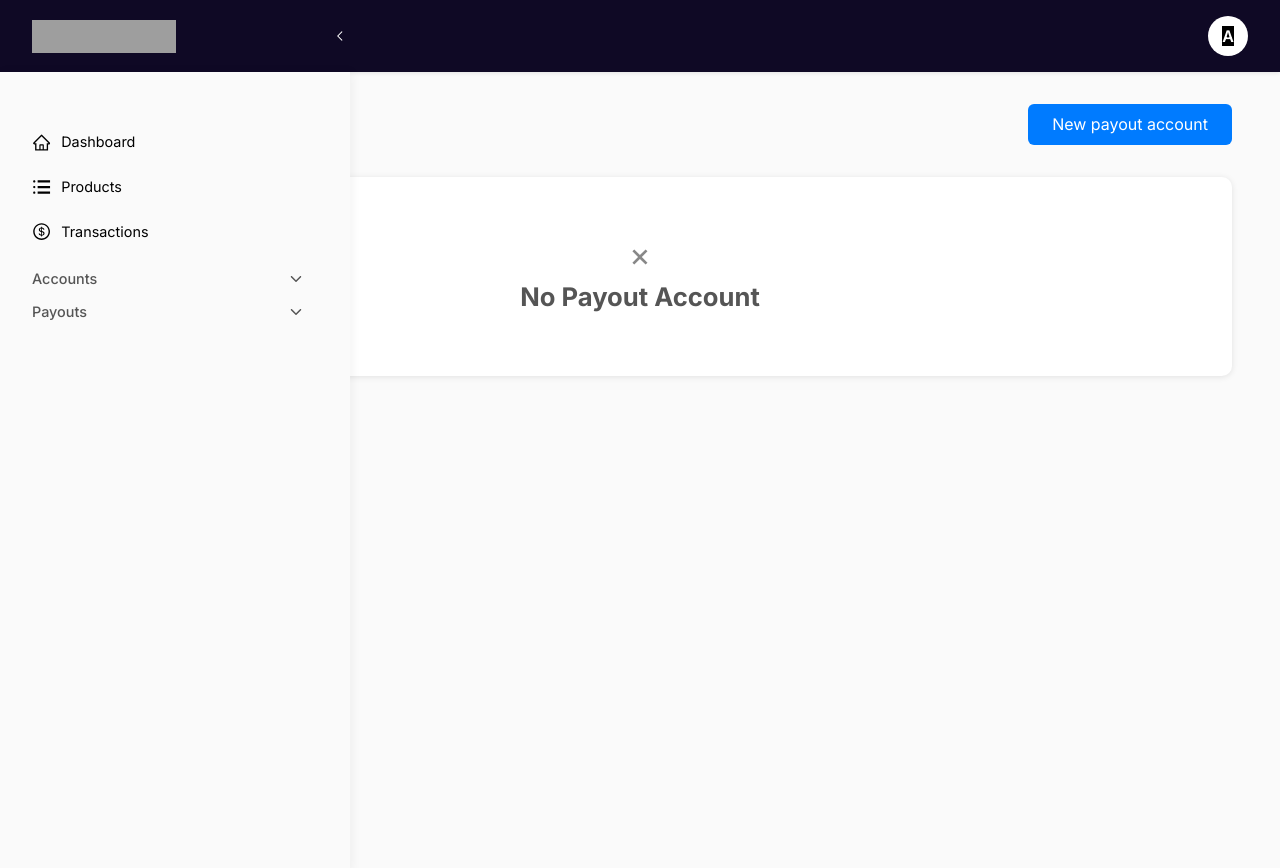
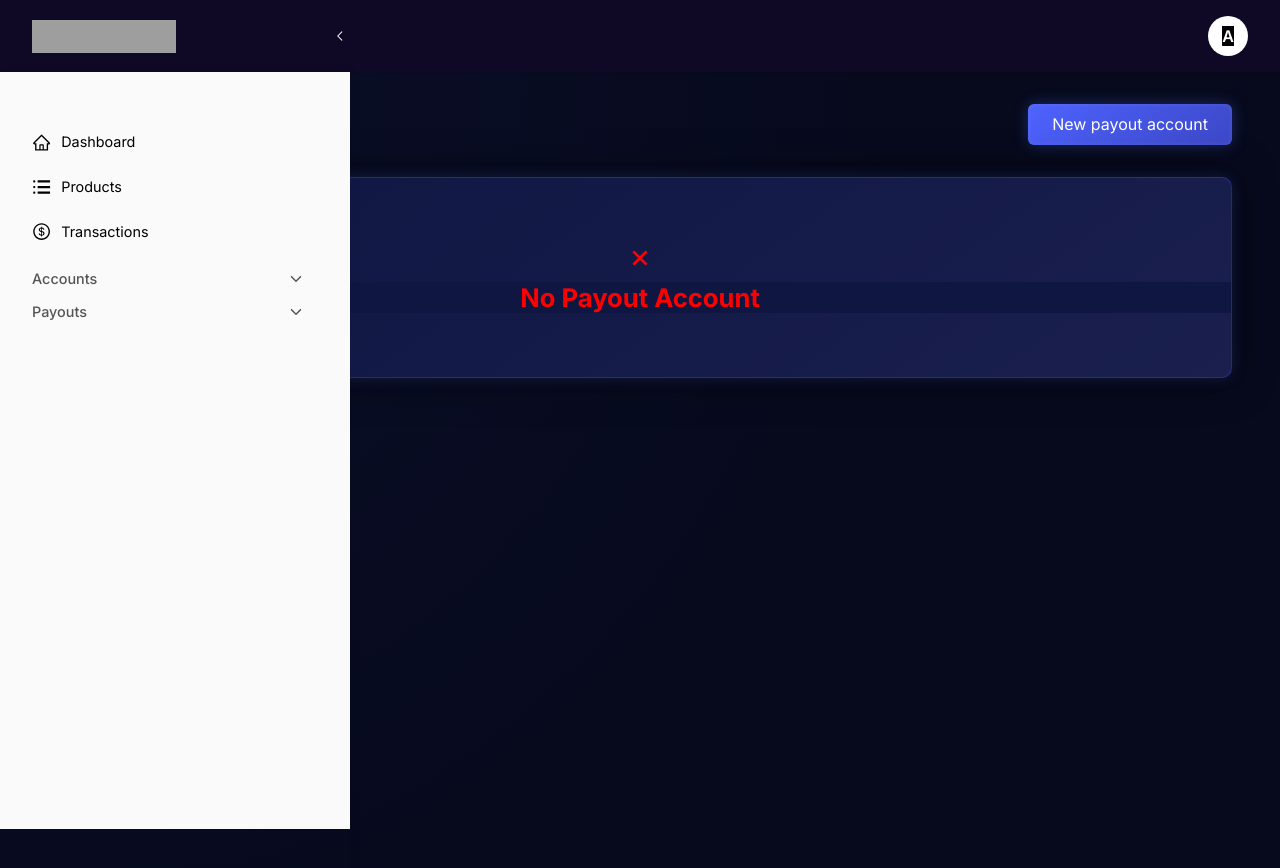
Before and after one commit to asamoah953/africheckout, a React (Vite) app: page /payout in a window 1280 px wide. Shown: the top 868 px of the page. Built offline with nearby package versions, Linux system fonts and the light colour scheme; grey boxes are pictures that could not be loaded.

Commit message:
changed payout interface

```diff
--- a/CSS/compliancepage.css
+++ b/CSS/compliancepage.css
@@ -227,6 +227,13 @@
   .compliance-page button {
     width: 100%;
   }
+
+  .no-transactions {
+    color: red;
+  }
+  .no-transaction {
+    color: red;
+  }
 }
 
 @media (min-width: 1025px) {
--- a/CSS/payout.css
+++ b/CSS/payout.css
@@ -1,4 +1,4 @@
-.payout-container {
+/* .payout-container {
   width: 100%;
   padding: 2rem 3rem;
   box-sizing: border-box;
@@ -74,7 +74,125 @@
   font-size: 1.6rem;
   color: #555;
   margin-top: 2.5rem;
+} */
+
+
+.payout-container {
+  width: 100%;
+  padding: 2rem 3rem;
+  box-sizing: border-box;
+  min-height: 100vh;
+  background: radial-gradient(circle at top left, #0b0f29, #070a1d 60%);
+  color: #fff;
+  font-family: 'Poppins', sans-serif;
 }
+
+/* Header Section */
+.payout-header {
+  display: flex;
+  flex-wrap: wrap;
+  align-items: center;
+  justify-content: space-between;
+  gap: 1rem;
+  margin-bottom: 2rem;
+}
+
+.payout-header h3 {
+  margin: 0;
+  font-weight: 600;
+  font-size: 1.8rem;
+  display: inline-flex;
+  align-items: center;
+  gap: 0.5rem;
+  color: #ffffff;
+  text-shadow: 0 0 10px rgba(80, 115, 255, 0.4);
+}
+
+.p-out {
+  margin: 0;
+  font-size: 2.2rem;
+  color: #ffffff;
+  text-shadow: 0 0 15px rgba(90, 120, 255, 0.4);
+}
+
+/* Buttons */
+.payout-button {
+  display: flex;
+  align-items: center;
+  gap: 1rem;
+}
+
+.payoutbutton {
+  background: linear-gradient(135deg, #4e63ff, #3c48c7);
+  color: #fff;
+  border: none;
+  padding: 0.65rem 1.5rem;
+  font-size: 1rem;
+  border-radius: 6px;
+  cursor: pointer;
+  transition: all 0.3s ease;
+  box-shadow:
+    0 0 15px rgba(80, 115, 255, 0.3),
+    inset 0 0 5px rgba(255, 255, 255, 0.1);
+}
+
+.payoutbutton:hover {
+  background: linear-gradient(135deg, #5a72ff, #5360ff);
+  box-shadow: 0 0 25px rgba(90, 120, 255, 0.5);
+}
+
+/* Payout List Card */
+.payout-list {
+  text-align: center;
+  padding: 4rem 0;
+  background: linear-gradient(145deg, #0f1642, #1a1f4d);
+  border-radius: 10px;
+  border: 1px solid rgba(80, 90, 255, 0.3);
+  box-shadow:
+    0 0 15px rgba(80, 115, 255, 0.2),
+    0 0 40px rgba(0, 0, 0, 0.6);
+  position: relative;
+  transition: all 0.3s ease;
+}
+
+.payout-list:hover {
+  box-shadow:
+    0 0 25px rgba(90, 120, 255, 0.4),
+    0 0 50px rgba(0, 0, 0, 0.7);
+}
+
+/* Empty State */
+.cancel2 {
+  position: absolute;
+  left: 50%;
+  transform: translateX(-50%);
+  font-size: 2rem;
+  color: red;
+  cursor: default;
+  margin-bottom: 1rem;
+  text-shadow: 0 0 10px rgba(80, 115, 255, 0.3);
+}
+
+.n-payment {
+  font-size: 1.6rem;
+  color: red;
+  margin-top: 2.5rem;
+  background-color: #0f1642;
+}
+
+/* Subtle glowing animation reused globally */
+@keyframes glowPulse {
+  0% {
+    box-shadow: 0 0 10px rgba(80, 115, 255, 0.15);
+  }
+  50% {
+    box-shadow: 0 0 25px rgba(80, 115, 255, 0.4);
+  }
+  100% {
+    box-shadow: 0 0 10px rgba(80, 115, 255, 0.15);
+  }
+}
+
 
 
 @media (max-width: 480px) {
@@ -97,7 +215,7 @@
     width: 90%;
     padding: 0.75rem;
     font-size: .7rem;
-    margin-left: 2.7rem;
+    margin-left: 3.5rem;
   }
 
   .payout-list {
@@ -112,7 +230,7 @@
 
   .n-payment {
     font-size: 1.1rem;
-    background-color: white;
+    /* background-color: white; */
     margin-top: .99rem;
   }
 }
@@ -131,9 +249,9 @@
     font-size: 2rem;
   }
 
-  .n-payment {
+  /* .n-payment {
     background-color: white;
-  }
+  } */
 
 
   .payout-button {
@@ -155,9 +273,9 @@
     font-size: 2rem;
   }
 
-  .n-payment {
+  /* .n-payment {
     background-color: white;
-  }
+  } */
 
   .payout-button {
     width: 100%;
@@ -175,9 +293,9 @@
     font-size: 1.6rem;
   }
 
-  .n-payment {
+  /* .n-payment {
     background-color: white;
-  }
+  } */
 
   .lst {
     display: flex;
```
